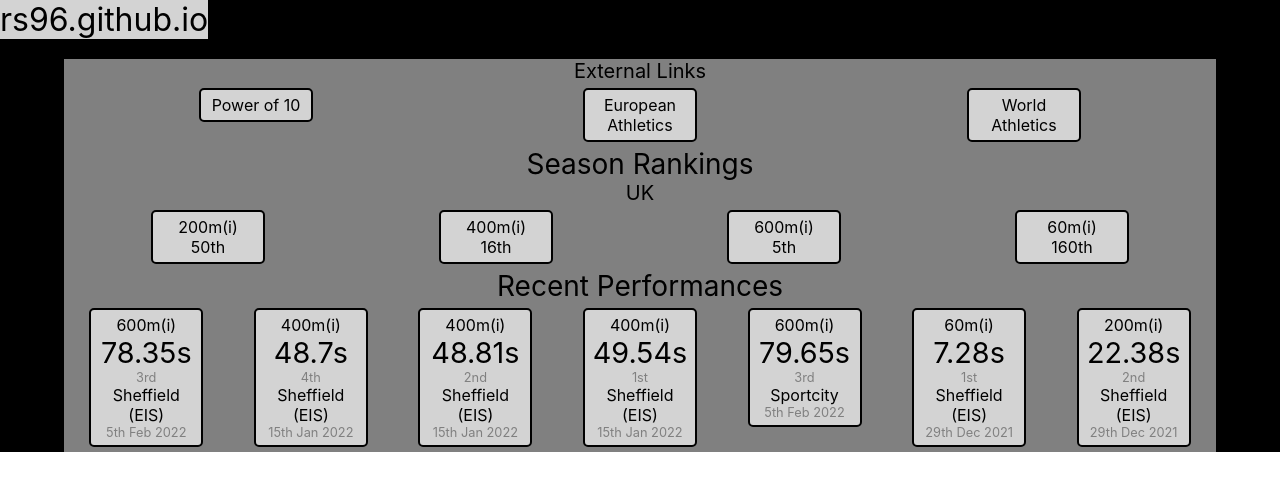
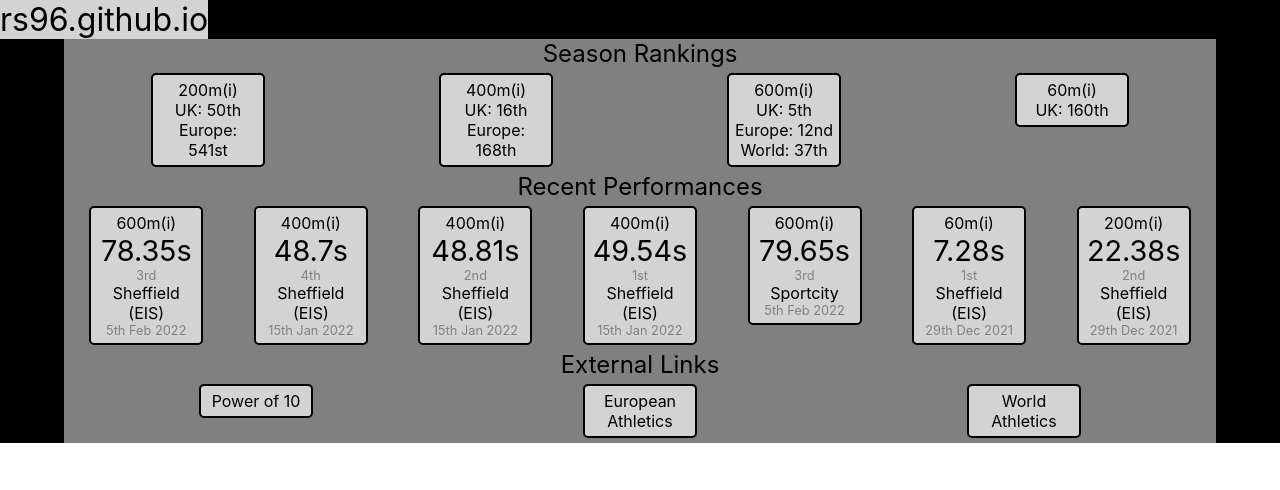
Before and after one commit to rs96/rs96.github.io, a React (Create React App) app: page / in a window 1280 px wide. Shown: the top 490 px of the page. Built offline with nearby package versions, Linux system fonts and the light colour scheme.

Commit message:
added area rankings

```diff
--- a/src/components/App/App.css
+++ b/src/components/App/App.css
@@ -34,7 +34,7 @@
 
 .board-heading {
     font: bold;
-    font-size: 1.75em;
+    font-size: 1.5em;
 }
 
 .board-sub-heading {
--- a/src/components/App/App.tsx
+++ b/src/components/App/App.tsx
@@ -15,13 +15,10 @@ const App = () => {
     return (
         <div className="app">
             <Header text="rs96.github.io" />
-            <div>Just some info on me and my athletics.</div>
-            <div className="info-boards">
-                <LinkBoard />
-            </div>
             <div className="info-boards">
                 <RankingsBoard />
                 <PerformancesBoard />
+                <LinkBoard />
             </div>
         </div>
     );
--- a/src/components/LinkBoard/LinkBoard.tsx
+++ b/src/components/LinkBoard/LinkBoard.tsx
@@ -3,7 +3,7 @@ import LinkCard from "./LinkCard";
 const LinkBoard = () => {
     return (
         <div className="link-board board">
-            <div className="board-sub-heading">External Links </div>
+            <div className="board-heading">External Links </div>
             <div className="board-contents">
                 <LinkCard
                     name="Power of 10"
--- a/src/components/PerformancesBoard/PerformancesBoard.tsx
+++ b/src/components/PerformancesBoard/PerformancesBoard.tsx
@@ -1,6 +1,6 @@
 import { useSelector } from "react-redux";
 import * as selectors from "../../selectors/athletics";
-import PerformanceCard from "../PerformanceCard/PerformanceCard";
+import PerformanceCard from "./PerformanceCard";
 
 const PerformancesBoard = () => {
     const performances = useSelector(selectors.getPerformances);
--- a/src/components/RankingCard/RankingCard.tsx
+++ /dev/null
@@ -1,18 +0,0 @@
-import { Ranking } from "../../types";
-import { ordinalFormat } from "../../utils";
-
-interface IProps {
-    ranking: Ranking;
-}
-
-const RankingCard = ({ ranking }: IProps) => {
-    const { event, rank } = ranking;
-    return (
-        <div className="performance-card card">
-            <div className="event">{event}</div>
-            <div className="ranking">{ordinalFormat(rank)}</div>
-        </div>
-    );
-};
-
-export default RankingCard;
--- /dev/null
+++ b/src/components/RankingsBoard/RankingCard.tsx
@@ -0,0 +1,28 @@
+import { Ranking } from "../../types";
+import { ordinalFormat } from "../../utils";
+
+interface IProps {
+    ranking: Ranking;
+}
+
+const RankingCard = ({ ranking }: IProps) => {
+    const { event, rank } = ranking;
+    return (
+        <div className="performance-card card">
+            <div className="event">{event}</div>
+            <div className="ranking">UK: {ordinalFormat(rank.uk)}</div>
+            {rank.european && (
+                <div className="ranking">
+                    Europe: {ordinalFormat(rank.european)}
+                </div>
+            )}
+            {rank.world && (
+                <div className="ranking">
+                    World: {ordinalFormat(rank.world)}
+                </div>
+            )}
+        </div>
+    );
+};
+
+export default RankingCard;
--- a/src/components/RankingsBoard/RankingsBoard.tsx
+++ b/src/components/RankingsBoard/RankingsBoard.tsx
@@ -1,13 +1,12 @@
 import { useSelector } from "react-redux";
 import * as selectors from "../../selectors/athletics";
-import RankingCard from "../RankingCard/RankingCard";
+import RankingCard from "./RankingCard";
 
 const RankingsBoard = () => {
     const rankings = useSelector(selectors.getRankings);
     return (
         <div className="rankings-board board">
             <div className="board-heading">Season Rankings</div>
-            <div className="board-sub-heading">UK</div>
             <div className="board-contents">
                 {rankings.map((ranking, index) => (
                     <div key={index}>
--- a/src/sample-data/thepowerof10.json
+++ b/src/sample-data/thepowerof10.json
@@ -56,19 +56,31 @@
     ],
     "rankings": [
         {
-            "rank": 50,
+            "rank": {
+                "uk": 50,
+                "european": 541
+            },
             "event": "200m(i)"
         },
         {
-            "rank": 16,
+            "rank": {
+                "uk": 16,
+                "european": 168
+            },
             "event": "400m(i)"
         },
         {
-            "rank": 5,
+            "rank": {
+                "uk": 5,
+                "european": 12,
+                "world": 37
+            },
             "event": "600m(i)"
         },
         {
-            "rank": 160,
+            "rank": {
+                "uk": 160
+            },
             "event": "60m(i)"
         }
     ]
--- a/src/types.ts
+++ b/src/types.ts
@@ -9,7 +9,11 @@ export interface Performance {
 
 export interface Ranking {
     event: string;
-    rank: number;
+    rank: {
+        uk: number;
+        european?: number;
+        world?: number;
+    };
 }
 
 // export type MeasuredEvent = "Hammer" | "High Jump" | "Long Jump" | "";
```
Also changed, not shown: src/components/PerformancesBoard/PerformanceCard.tsx (renamed from src/components/PerformanceCard/PerformanceCard.tsx).
